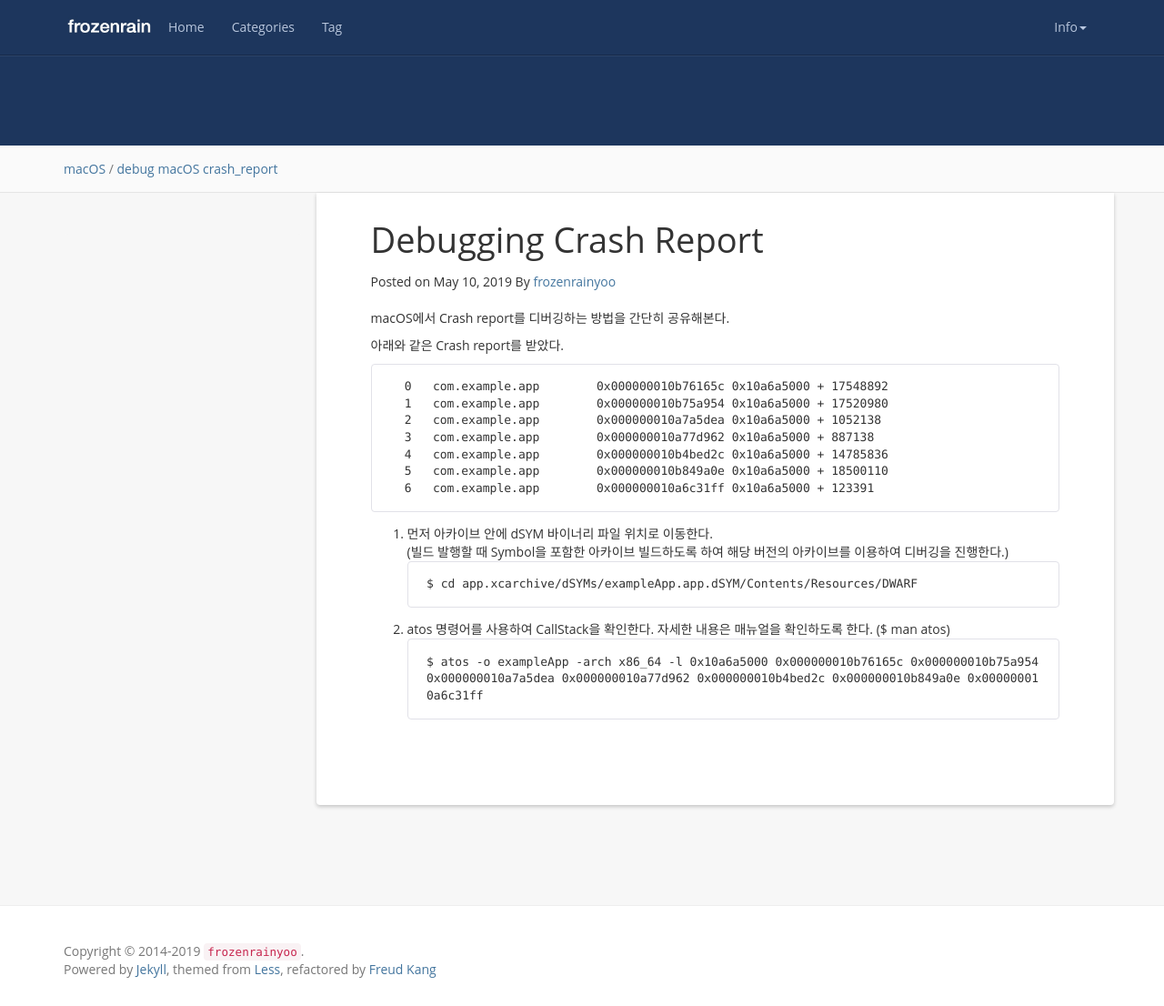
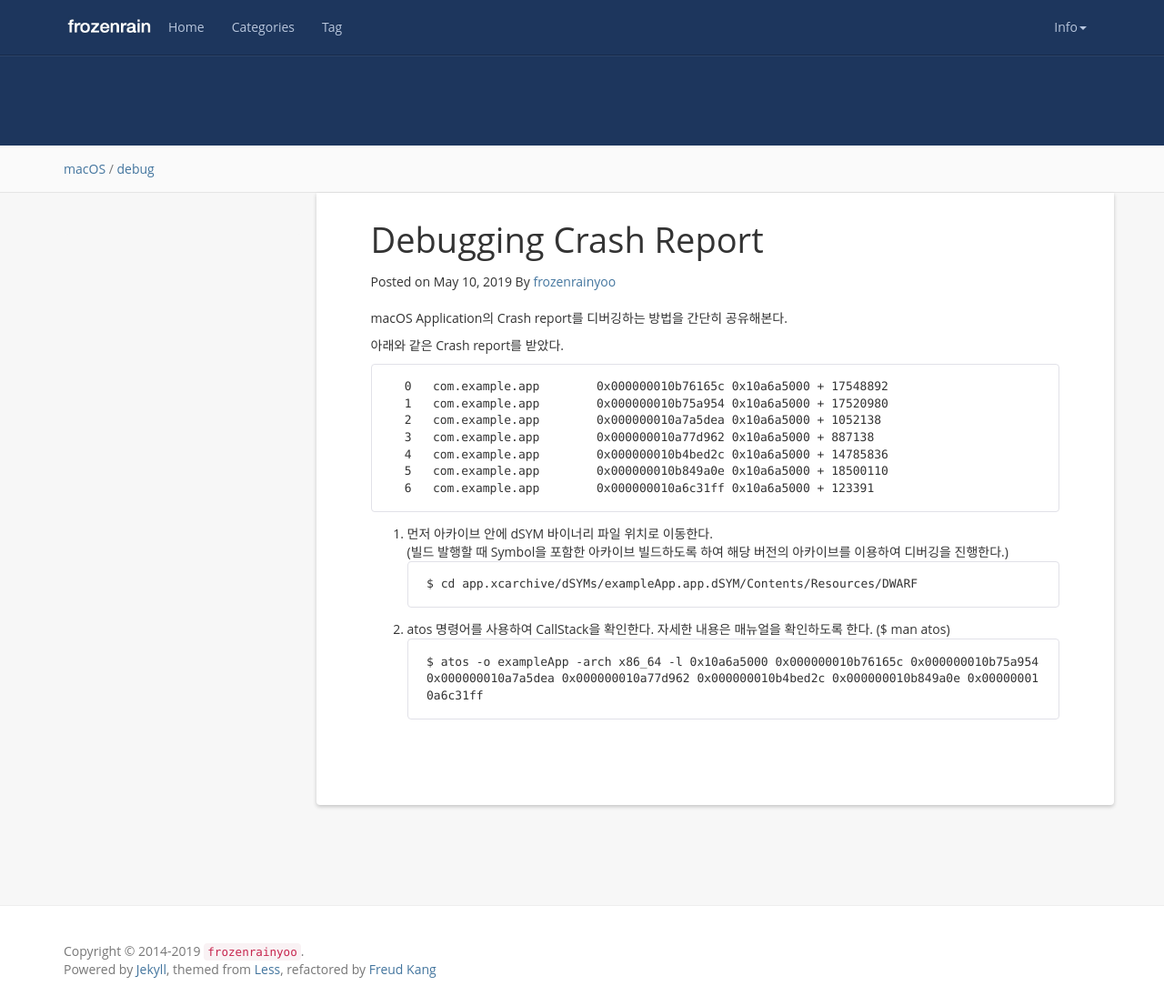
Before and after one commit to frozenrainyoo/frozenrainyoo.github.com, a Jekyll site: the page built from _posts/2019-5-10-debugging_crash_report.md, in a window 1280 px wide and 1106 px high. Shown: the whole window at 91% size. Built offline with Jekyll 4.4.1, drawn with Linux system fonts in a browser that asks for light colours; nearby versions of some CDN libraries; a script that is not in the unit is left out; comment, search, counter and statistics services are not loaded.

Commit message:
Update 2019-5-10-debugging_crash_report.md

```diff
--- a/_posts/2019-5-10-debugging_crash_report.md
+++ b/_posts/2019-5-10-debugging_crash_report.md
@@ -6,10 +6,10 @@ tags:
 image:
 comments: true
 categories: macOS
-tag: debug macOS crash_report
+tag: debug
 ---
 
-macOS에서 Crash report를 디버깅하는 방법을 간단히 공유해본다.
+macOS Application의 Crash report를 디버깅하는 방법을 간단히 공유해본다.
 
 아래와 같은 Crash report를 받았다.
 
```
